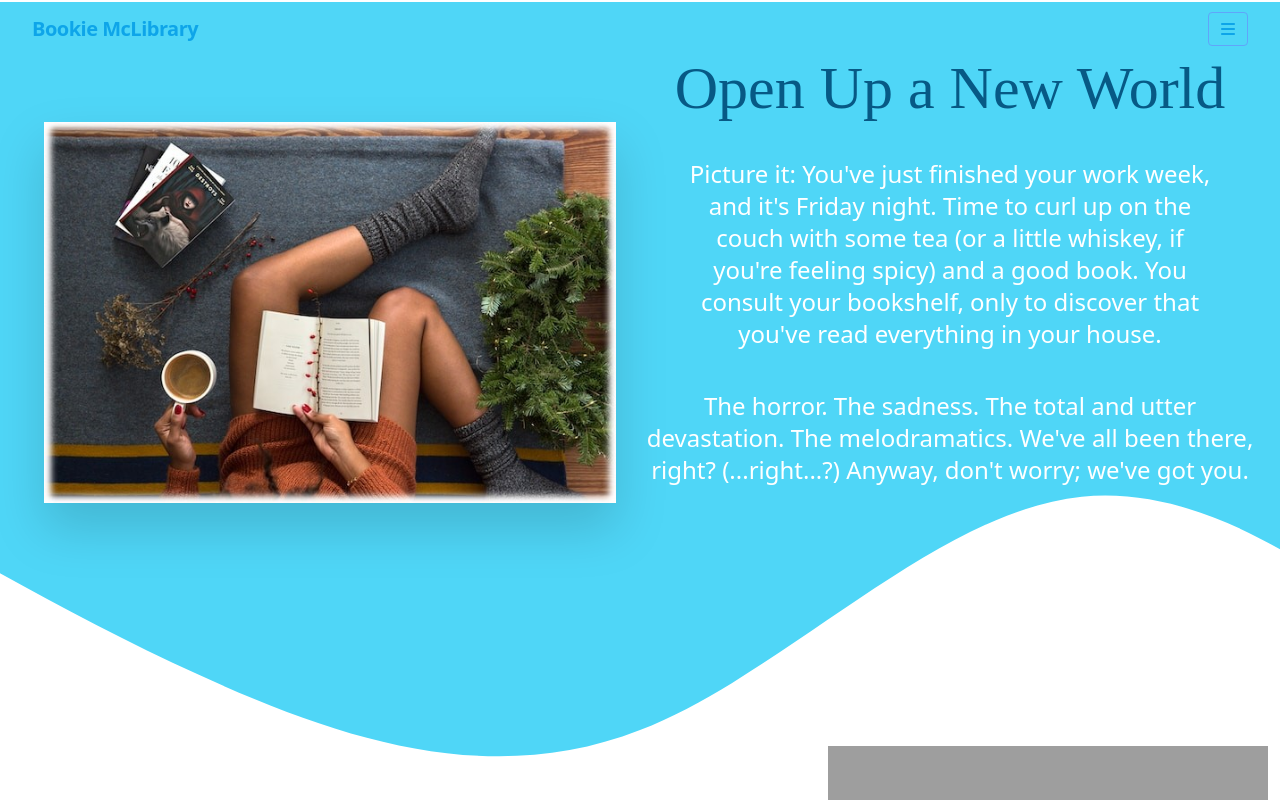
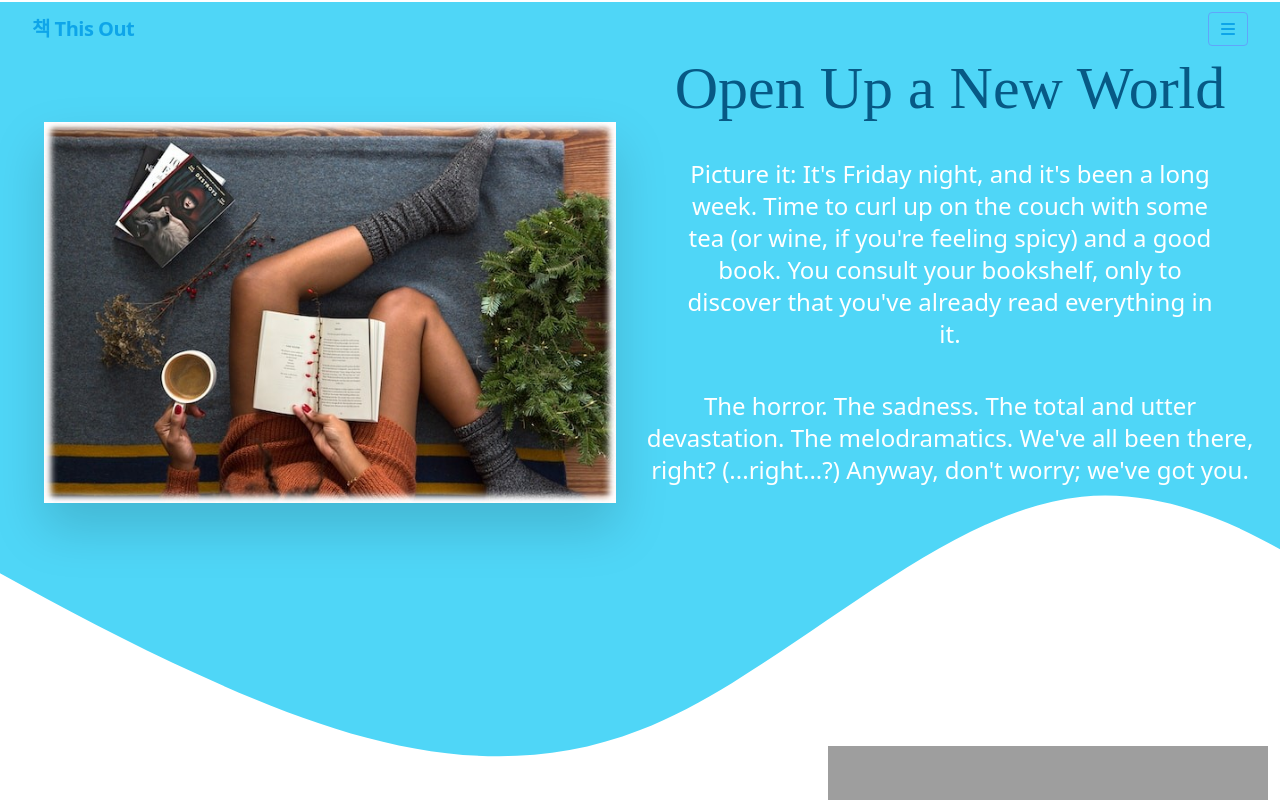
Before and after one commit to ekh001/React-Library-ChaekThisOut, a React (Vite) app: page /#/about in a window 1280 px wide. Shown: the top 800 px of the page. Built offline with nearby package versions, Linux system fonts and the light colour scheme; grey boxes are pictures that could not be loaded; a web font is replaced by a local one.

Commit message:
updated description

```diff
--- /dev/null
+++ b/src/components/AirVisual.tsx
@@ -0,0 +1,16 @@
+import React, { useEffect } from "react";
+
+const AirVisualWidget: React.FC = () => {
+  useEffect(() => {
+    const script = document.createElement("script");
+    script.type = "text/javascript";
+    script.async = true;
+    script.src = "https://widget.iqair.com/script/widget_v3.0.js";
+    const div = document.getElementsByName("airvisual_widget")[0];
+    div.appendChild(script);
+  }, []);
+
+  return <div className="airvisual_widget" key="6426122dfa0a35d90eb74a9c"></div>;
+};
+
+export default AirVisualWidget;
--- a/src/components/BookForm.tsx
+++ b/src/components/BookForm.tsx
@@ -50,7 +50,6 @@ const BookForm = (props:BookFormProps) => {
       // Then they called the server_calls.create, and passed the new constant in there to
       // subvert the ID for a new book entirely.
       server_calls.create(newBook);
-
       setTimeout( () => {window.location.reload()}, 500);
     }
   }
--- a/src/components/NavBar.tsx
+++ b/src/components/NavBar.tsx
@@ -43,7 +43,7 @@ function Navbar() {
                 to='/'
                 className='font-semibold text-xl tracking-tight'
                 >
-                    Bookie McLibrary
+                    책 This Out
                 </Link>
             </div>
 
--- a/src/pages/About.tsx
+++ b/src/pages/About.tsx
@@ -1,8 +1,8 @@
-import React from 'react'
+import React, { useState, useEffect } from 'react';
 import Navbar from '../components/NavBar'
 
 import { Link } from 'react-router-dom'
-import { useState } from 'react'
+
 
 
 import FooterBackground from '../assets/images/footer-image.svg'
@@ -15,6 +15,8 @@ import chimaSource from '../assets/images/CNA-01.jpg'
 import davidSource from '../assets/images/davidjoy3.jpeg'
 
 import PageTransition from '../components/PageTransition';
+import AirVisualWidget from '../components/AirVisual';
+
 
 import { InstagramEmbed } from 'react-social-media-embed';
 import { TikTokEmbed } from 'react-social-media-embed';
@@ -50,6 +52,8 @@ function About() {
       },
     },
   };
+
+
 
 
   return (
@@ -90,10 +94,10 @@ function About() {
                 <p
                 className="p-5 m-5 text-2xl"
                 >
-                    Picture it: You've just finished your work week, and it's Friday night.  Time to curl up on the couch
-                    with some tea (or a little whiskey, if you're feeling spicy) and a good book. You consult your bookshelf,
-                    only to discover that you've read everything
-                    in your house.
+                    Picture it: It's Friday night, and it's been a long week.  Time to curl up on the couch
+                    with some tea (or wine, if you're feeling spicy) and a good book. You consult your bookshelf,
+                    only to discover that you've already read everything
+                    in it.
                 </p>
                 <p
                 className="pb-20 text-2xl"
@@ -104,6 +108,10 @@ function About() {
                 </div>
             </div>
         </div>
+
+        {/* EXPERIMENT */}
+
+
 
 
 
@@ -117,6 +125,7 @@ function About() {
                     <div
                     className='p-5 text-center text-4xl text-sky-800'
                     >
+                        {/* <AirVisualWidget /> */}
                         <h1 className='p-5'
                         >
                             “But we must tell our stories, and not be ensnared by them.”
@@ -199,8 +208,7 @@ function About() {
             </div>
 
 
-        {/* TikTok video */}
-        {/* This is where my TikTok video WOULD go, if I could figure out the Typescript equivalent....
+
         {/* Bookstore Locator */}
             <div
             className="bg-white"
@@ -227,6 +235,7 @@ function About() {
                             The Novel Neighbor! Click the link to find one
                             near you.
                         </p>
+
 
                         <button
                         className='place-items-center
@@ -298,10 +307,15 @@ function About() {
                         dedicated to advocating for banned books, as well as
                         celebrating free expression.
                     </p>
+                    <div className="airvisual_widget" key="6426122dfa0a35d90eb74a9c"></div>
+<script type="text/javascript" src="https://widget.iqair.com/script/widget_v3.0.js"></script>
                     </div>
                 </div>
             </div>
         </div>
+
+        <div className="airvisual_widget" key="6426122dfa0a35d90eb74a9c"></div>
+<script type="text/javascript" src="https://widget.iqair.com/script/widget_v3.0.js"></script>
 
             {/* Empty Footer */}
                 <div style={{ backgroundImage: `url(${FooterBackground})`,
```
